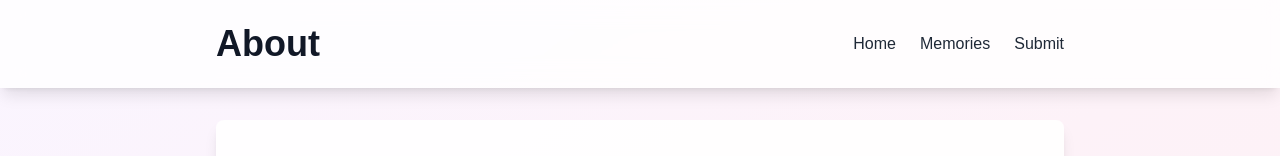
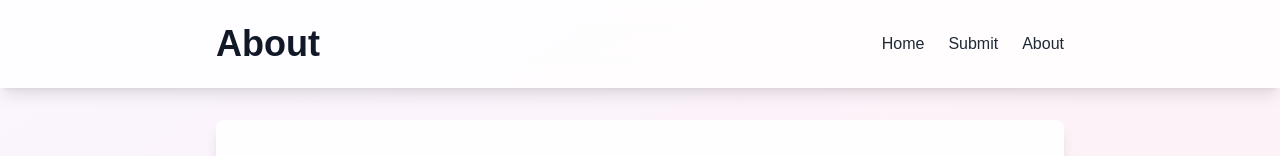
Before and after one commit to ericawotsa/Project, a Next.js app: page /about in a window 1280 px wide. Shown: the top 156 px of the page. Built offline with nearby package versions, Linux system fonts and the light colour scheme.

Commit message:
page.tsx

```diff
--- a/app/about/page.tsx
+++ b/app/about/page.tsx
@@ -4,10 +4,10 @@ import Link from "next/link";
 export default function About() {
   return (
     <div className="min-h-screen flex flex-col">
-      {/* Header */}
+      {/* Navigation */}
       <header className="bg-white/80 backdrop-blur-md shadow-lg">
         <div className="max-w-4xl mx-auto px-6 py-6 flex flex-col md:flex-row items-center justify-between">
-          <h1 className="text-4xl font-bold text-gray-900 mb-4 md:mb-0">About</h1>
+          <h1 className="text-4xl font-bold text-gray-900">About</h1>
           <nav>
             <ul className="flex gap-6">
               <li>
@@ -16,13 +16,13 @@ export default function About() {
                 </Link>
               </li>
               <li>
-                <Link href="/memories" className="hover:text-blue-600 transition-colors duration-200">
-                  Memories
+                <Link href="/submit" className="hover:text-blue-600 transition-colors duration-200">
+                  Submit
                 </Link>
               </li>
               <li>
-                <Link href="/submit" className="hover:text-blue-600 transition-colors duration-200">
-                  Submit
+                <Link href="/about" className="hover:text-blue-600 transition-colors duration-200">
+                  About
                 </Link>
               </li>
             </ul>
```
